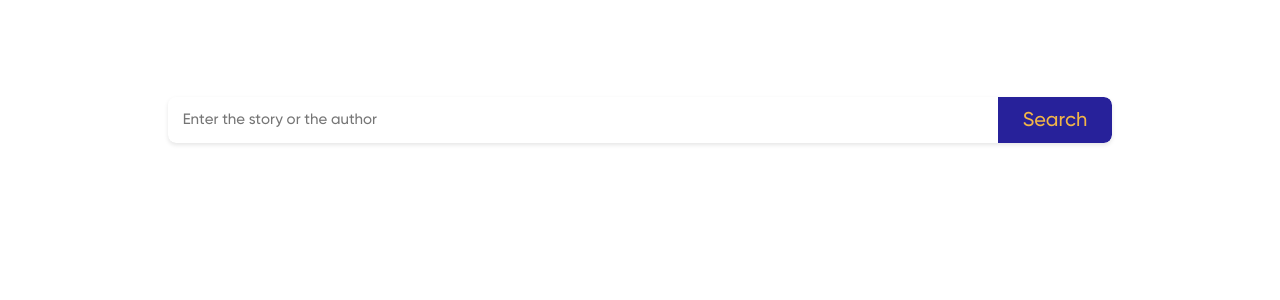
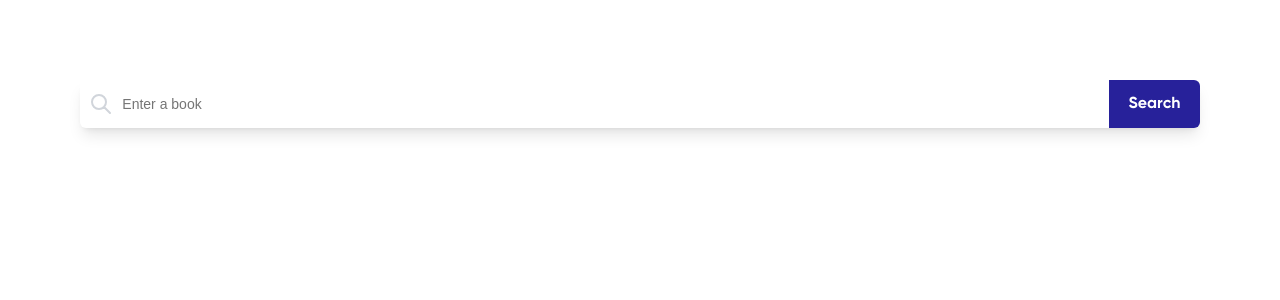
Before and after one commit to lob23/VirtualLibrary2, a Next.js app in the folder app/: page /pages/search in a window 1280 px wide. Shown: the top 300 px of the page. Built offline with nearby package versions, Linux system fonts and the light colour scheme.

Commit message:
search bar update

```diff
--- a/app/src/app/pages/search/SearchBar.js
+++ /dev/null
@@ -1,33 +0,0 @@
-import React, { useState } from 'react';
-import './search.css'; // Create a CSS file for additional styling
-
-const SearchBar = ({ onSearch }) => {
-  const [searchTerm, setSearchTerm] = useState('');
-
-  const handleInputChange = (e) => {
-    setSearchTerm(e.target.value);
-  };
-
-  const handleSearch = () => {
-    onSearch(searchTerm);
-  };
-
-  return (
-    <div className="search-container">
-      <div className="search-wrapper">
-        <input
-          type="text"
-          placeholder="Enter the story or the author"
-          value={searchTerm}
-          onChange={handleInputChange}
-          className="search-input"
-        />
-        <button onClick={handleSearch} className="search-button">
-          Search
-        </button>
-      </div>
-    </div>
-  );
-};
-
-export default SearchBar;
--- a/app/src/app/pages/search/search.css
+++ /dev/null
@@ -1,46 +0,0 @@
-/* SearchBar.css */
-
-.search-container {
-    display: flex;
-    justify-content: center;
-    align-items: center;
-    height: 30vh; /* Increase the height of the container */
-  }
-
-  .search-wrapper {
-    position: relative;
-    box-shadow: 0 2px 4px rgba(0, 0, 0, 0.1);
-    border-radius: 8px; /* Increase the border radius for a rounded appearance */
-    display: flex; /* Add display: flex; to make the inner items flex containers */
-  }
-
-  .search-input {
-    font-family: 'Gilroy_md', sans-serif;
-    width: 800px;
-    font-size: 15px;
-    padding: 15px;
-    border: none;
-    border-radius: 8px 0 0 8px;
-    outline: none;
-  }
-
-  .search-input:focus {
-    width: 800px;
-    padding: 15px;
-    border: none;
-    border-radius: 8px 0 0 8px;
-    outline: none;
-  }
-
-  .search-button {
-    font-family: 'Gilroy_md', sans-serif;
-    font-size: 20px;
-    padding-left: 25px;
-    padding-right: 25px;
-    background-color: #27219A;
-    color: #F2B547;
-    border: none;
-    border-radius: 0 8px 8px 0;
-    cursor: pointer;
-    outline: none;
-  }
--- a/app/src/app/pages/search/search_form.js
+++ b/app/src/app/pages/search/search_form.js
@@ -1,9 +1,6 @@
 "use client"; // This is a client component 👈🏽
 
 import { useState } from "react";
-import "./search.css"
-import SearchBar from "./SearchBar";
-
 export default function search_form() {
   const [searchResults, setSearchResults] = useState([]);
 
@@ -14,9 +11,25 @@ export default function search_form() {
   };
 
   return (
-    <div>
-      <SearchBar onSearch={handleSearch} />
-      {/* Display search results or other content here */}
+    <div class="relative w-screen h-screen">
+        <div class="m-20 rounded-md flex items-center h-12 rounded-lg bg-white overflow-hidden shadow-lg">
+            <div class="grid place-items-center h-full w-12 text-gray-300">
+                <svg xmlns="http://www.w3.org/2000/svg" class="h-6 w-6" fill="none" viewBox="0 0 24 24" stroke="currentColor">
+                <path stroke-linecap="round" stroke-linejoin="round" stroke-width="2" d="M21 21l-6-6m2-5a7 7 0 11-14 0 7 7 0 0114 0z" />
+                </svg>
+            </div>
+
+            <input
+            class="h-full w-full text-sm text-gray-700 border-0 focus:border-0 shadow-none py-20"
+            type="text"
+            id="search"
+            placeholder="Enter a book" />
+            <button
+            class=" w-[100px] h-[60px] my-5 bg-blue p-3 border-none text-white text-base font-Gilroy_bd"
+            type="submit">
+            Search
+            </button>
+        </div>
     </div>
   );
 };
```
Also changed, not shown: app/src/app/pages/search/index.css (deleted).
